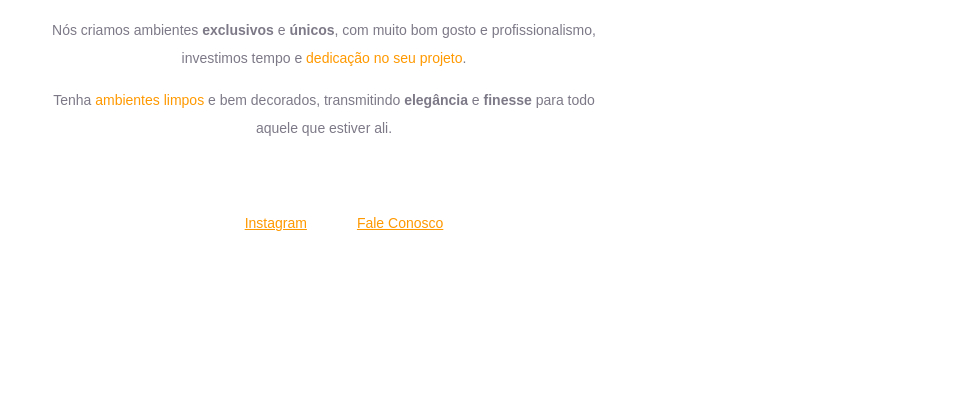
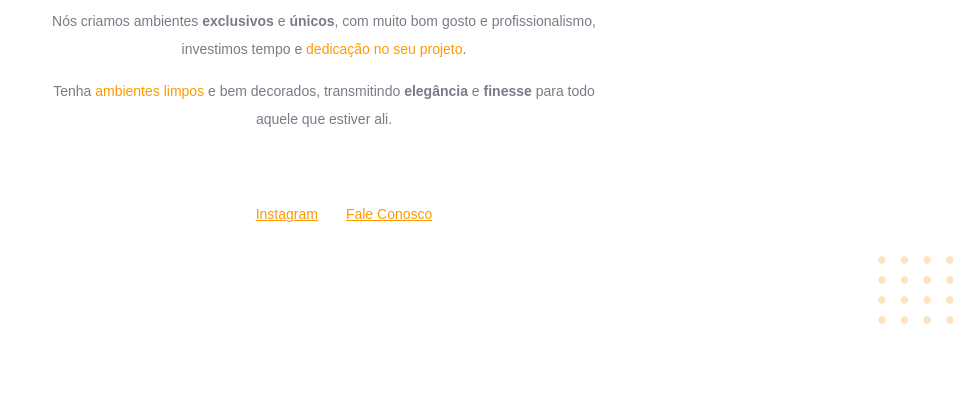
Before and after one commit to ribeirosofia/projeto-01-rocketseat, a plain HTML site: page index.html in a window 1280 px wide. Shown: the part 393-800 px from the top of the page, without its empty margins (316-1280 px from the left). Drawn offline with Linux system fonts and the light colour scheme.

Commit message:
feat: insert ball decoration

```diff
--- a/assets/css/style.css
+++ b/assets/css/style.css
@@ -11,12 +11,17 @@
   justify-content: center;
 }
 
+body {
+  margin: 0 auto;
+}
+
 h1 {
   font-family: "Inter", sans-serif;
   font-weight: 500;
   font-size: 49px;
   text-align: center;
   line-height: 56px;
+  margin-bottom: 32px;
 }
 
 .paragraph-style {
@@ -35,7 +40,7 @@ ul {
   align-items: center;
   justify-content: center;
   margin: 72px auto 33px;
-  gap: 50px;
+  gap: 28px;
 }
 
 ul li a {
@@ -44,3 +49,8 @@ ul li a {
   font-size: 14px;
   color: var(--link-color);
 }
+
+.footer-img {
+  display: flex;
+  justify-content: flex-end;
+}
--- a/index.html
+++ b/index.html
@@ -53,6 +53,12 @@
         <li><a href="#">Instagram</a></li>
         <li><a href="#">Fale Conosco</a></li>
       </ul>
+      <div class="footer-img">
+        <img
+          src="./assets/img/balls-decoration.svg"
+          alt="decoração de bolhas avermelhadas"
+        />
+      </div>
     </footer>
   </body>
 </html>
```
Also changed, not shown: assets/img/balls-decoration.svg (added).
